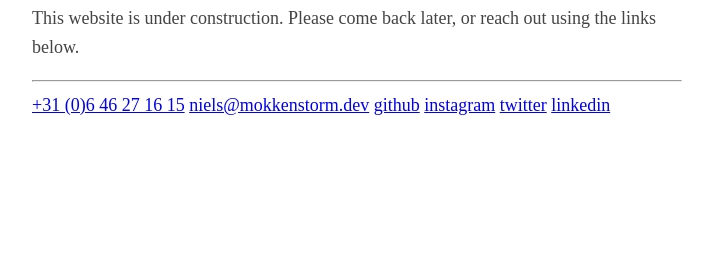
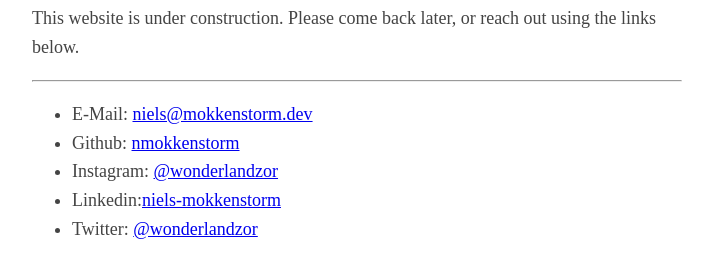
Before and after one commit to nmokkenstorm/mokkenstorm-technology, a plain HTML site: page index.html in a window 1280 px wide. Shown: the part 103-380 px from the top of the page, without its empty margins (283-996 px from the left). Drawn offline with Linux system fonts and the light colour scheme.

Commit message:
feat: list contact options

```diff
--- a/index.html
+++ b/index.html
@@ -24,11 +24,20 @@
       using the links below.
     </p>
     <hr />
-    <a href="tel:+31646271615">+31 (0)6 46 27 16 15</a>
-    <a href="mailto:niels@mokkenstorm.dev">niels@mokkenstorm.dev</a>
-    <a href="//github.com">github</a>
-    <a href="//instagram.com/wonderlandzor">instagram</a>
-    <a href="//x.com/Wonderlandzor">twitter</a>
-    <a href="//linkedin.com/in/niels-mokkenstorm-a7714811b">linkedin</a>
+    <ul>
+      <li>
+        E-Mail: <a href="mailto:niels@mokkenstorm.dev">niels@mokkenstorm.dev</a>
+      </li>
+      <li>Github: <a href="//github.com/nmokkenstorm">nmokkenstorm</a></li>
+      <li>
+        Instagram: <a href="//instagram.com/wonderlandzor">@wonderlandzor</a>
+      </li>
+      <li>
+        Linkedin:<a href="//linkedin.com/in/niels-mokkenstorm-a7714811b"
+          >niels-mokkenstorm</a
+        >
+      </li>
+      <li>Twitter: <a href="//twitter.com/Wonderlandzor">@wonderlandzor</a></li>
+    </ul>
   </body>
 </html>
```
